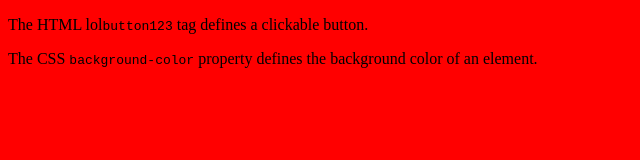
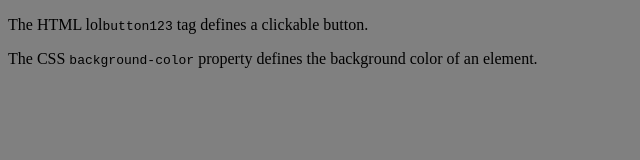
Before and after one commit to pracanowy06/2-projekt, a plain HTML site: page index.html in a window 1280 px wide. Shown: the whole page, without its empty margins (0-640 px from the left). Drawn offline with Linux system fonts and the light colour scheme.

Commit message:
zmieniłem tło na szare

```diff
--- a/styles.css
+++ b/styles.css
@@ -1,2 +1,2 @@
 body {
-  background-color: red }
+  background-color: grey }
```
